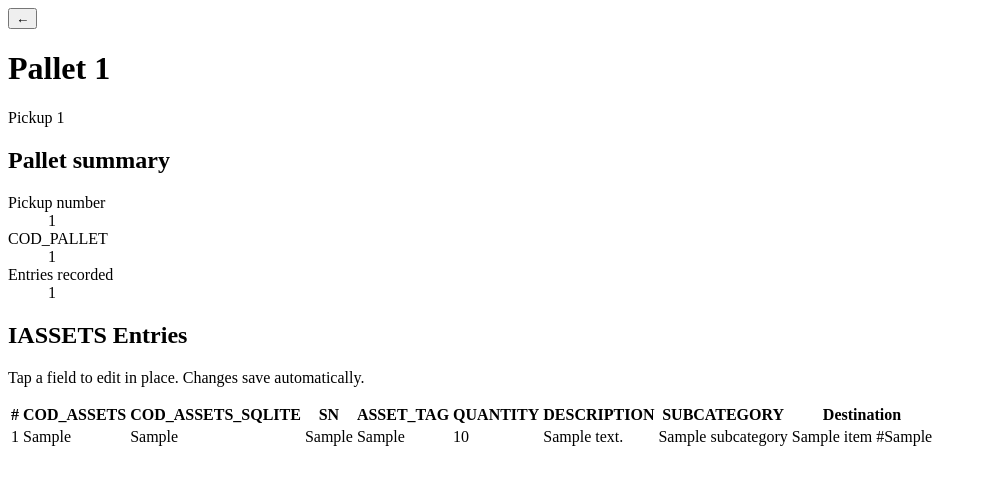
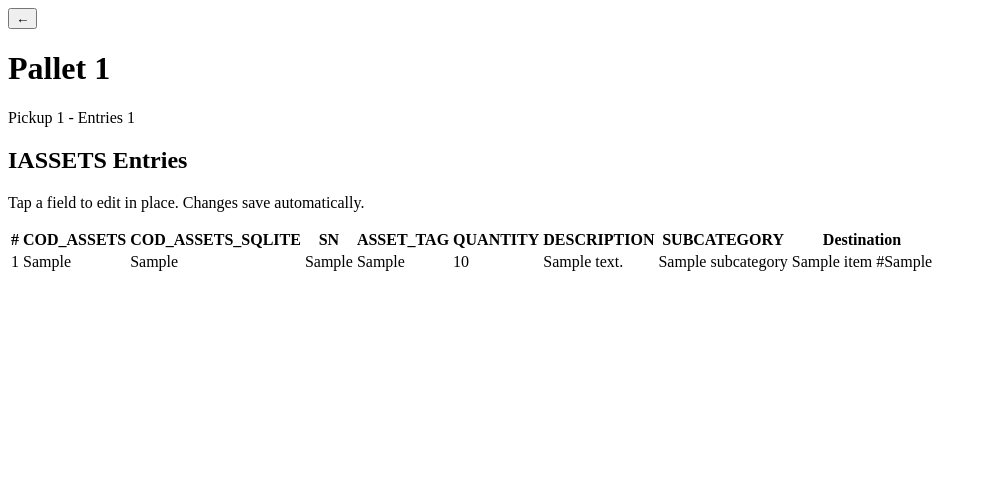
Before and after one commit to guilherme-salome/mister-anderson, a Flask app: template src/webapp/templates/pallet_detail.html in a window 1280 px wide. Shown: the top 485 px of the page, without its empty margins (0-987 px from the left). Run offline with Flask 3, Linux system fonts and the light colour scheme; the template is opened without the code that fills it: most values are stand-ins (such as "Sample title", 1, 10 or a date in 2020).

Commit message:
improving layout

```diff
--- a/src/webapp/templates/pallet_detail.html
+++ b/src/webapp/templates/pallet_detail.html
@@ -7,29 +7,12 @@
     <button class="icon-button icon-button--ghost" onclick="window.history.back()" aria-label="Go back">←</button>
     <div>
       <h1 class="top-bar__title">Pallet {{ pallet_display_number }}</h1>
-      <p class="top-bar__subtitle">Pickup {{ pickup_number }}</p>
+      <p class="top-bar__subtitle">Pickup {{ pickup_number }} - Entries {{ items|length }}</p>
     </div>
   </div>
 {% endblock %}
 
 {% block content %}
-  <section class="card card--inset">
-    <h2 class="section-title">Pallet summary</h2>
-    <dl class="summary-list">
-      <div>
-        <dt>Pickup number</dt>
-        <dd>{{ pickup_number }}</dd>
-      </div>
-      <div>
-        <dt>COD_PALLET</dt>
-        <dd>{{ pallet_number }}</dd>
-      </div>
-      <div>
-        <dt>Entries recorded</dt>
-        <dd>{{ items|length }}</dd>
-      </div>
-    </dl>
-  </section>
 
   <section class="table-card responsive-table">
     <h2 class="section-title">IASSETS Entries</h2>
@@ -97,10 +80,6 @@
               data-pickup="{{ pickup_number }}"
               data-pallet="{{ pallet_number }}">
           <div class="form-field">
-            <label for="quantity">Quantity</label>
-            <input type="number" id="quantity" name="quantity" min="1" value="1" required inputmode="numeric">
-          </div>
-          <div class="form-field">
             <label for="product-photos">Photos</label>
             <p class="form-help" data-analysis-status aria-live="polite">
               Add photos to trigger AI suggestions instantly.
@@ -121,6 +100,10 @@
               <button type="button" class="button button--ghost button--block" data-photo-clear hidden>Clear photos</button>
             </div>
             <div class="photo-strip" data-photo-strip aria-live="polite"></div>
+          </div>
+          <div class="form-field">
+            <label for="quantity">Quantity</label>
+            <input type="number" id="quantity" name="quantity" min="1" value="1" required inputmode="numeric">
           </div>
           <div class="form-field">
             <label for="sn">Serial number</label>
--- a/src/webapp/templates/pickup_detail.html
+++ b/src/webapp/templates/pickup_detail.html
@@ -13,12 +13,6 @@
 {% endblock %}
 
 {% block content %}
-  <section class="card card--inset">
-    <h2 class="section-title">Pallet overview</h2>
-    <p class="section-lede">
-      Select a pallet to review and add products.
-    </p>
-  </section>
 
   <section class="card-list">
     {% for pallet in pallets %}
```
